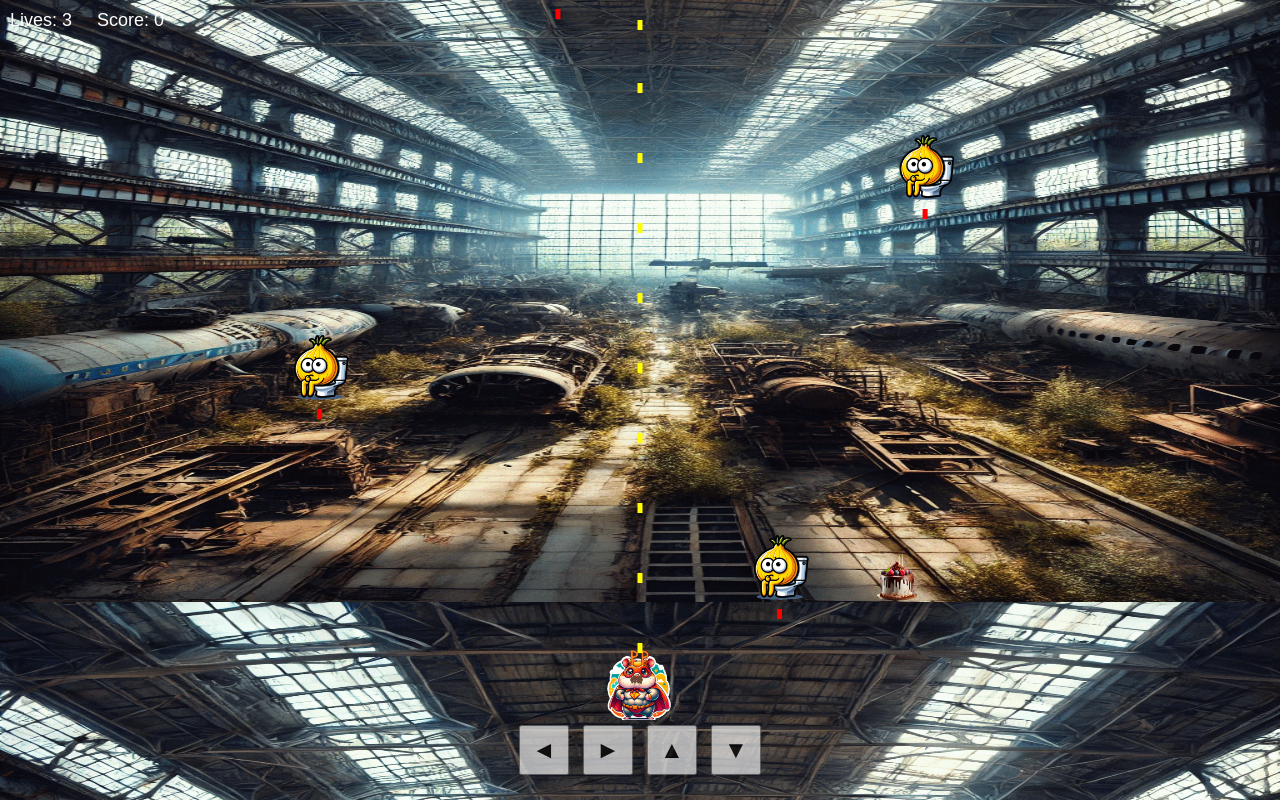
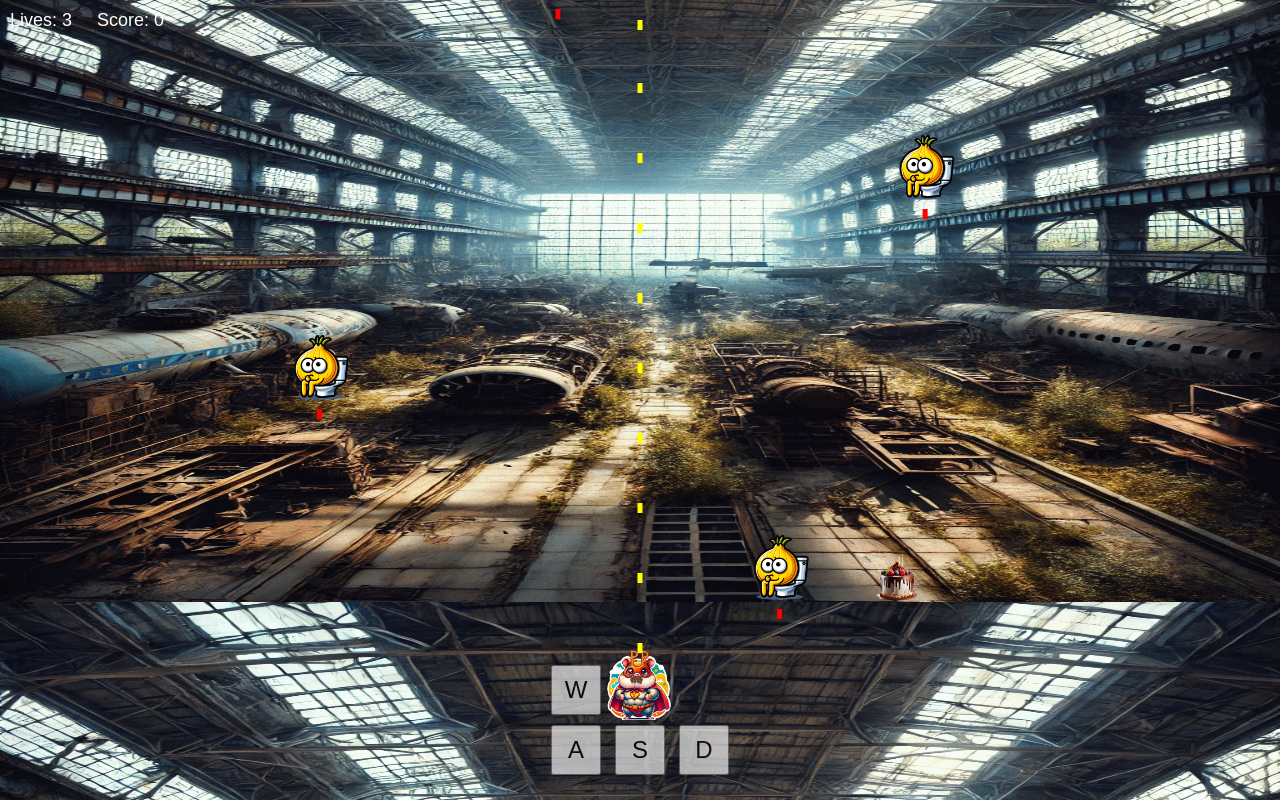
Before and after one commit to Yuretz28/1942-clone, a plain HTML site: page index.html in a window 1280 px wide. Drawn offline with Linux system fonts and the light colour scheme.

Commit message:
index.html

```diff
--- a/index.html
+++ b/index.html
@@ -15,13 +15,15 @@
         <button id="restartBtn">Restart</button>
     </div>
 
-    <!-- On-screen controls for mobile -->
-    <div id="controls">
-        <button id="leftBtn">◄</button>
-        <button id="rightBtn">►</button>
-        <button id="upBtn">▲</button>
-        <button id="downBtn">▼</button>
-    </div>
+   <!-- On-screen controls for mobile -->
+<div id="controls">
+    <button id="upBtn">W</button>
+    <br>
+    <button id="leftBtn">A</button>
+    <button id="downBtn">S</button>
+    <button id="rightBtn">D</button>
+</div>
+
 
     <script src="game.js"></script>
 </body>
```
